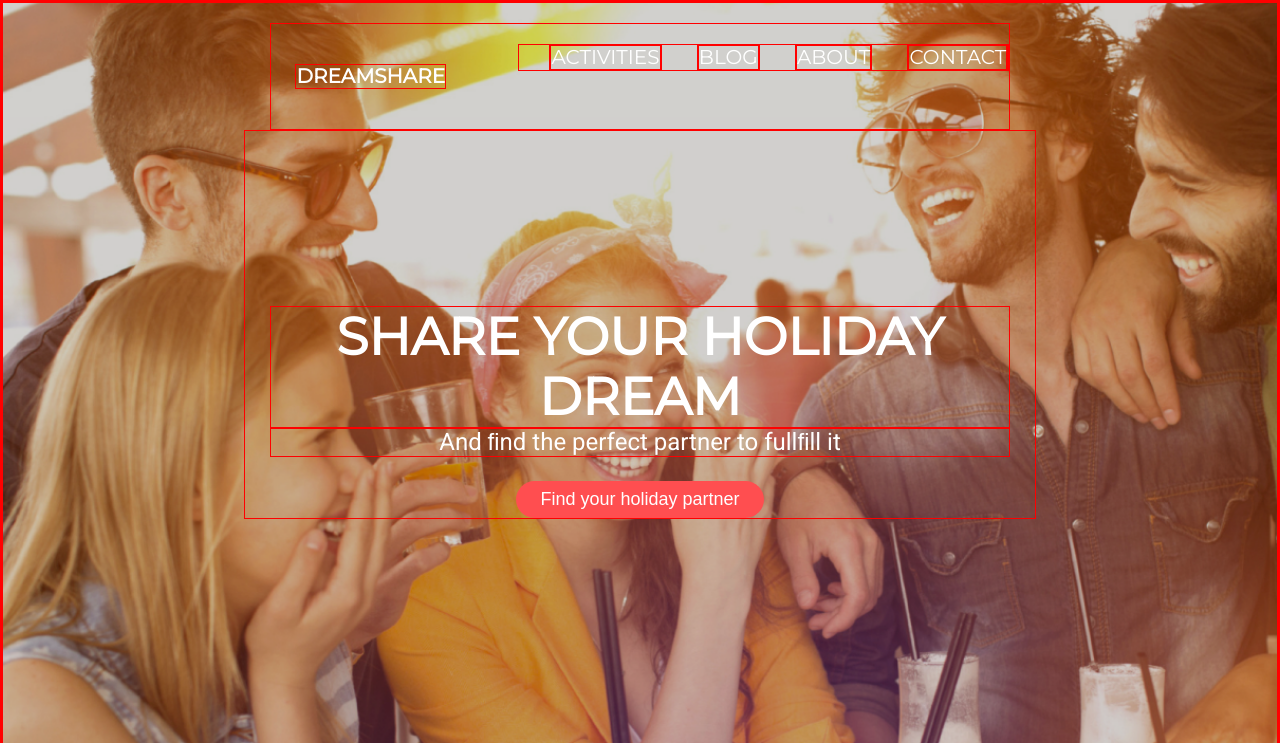
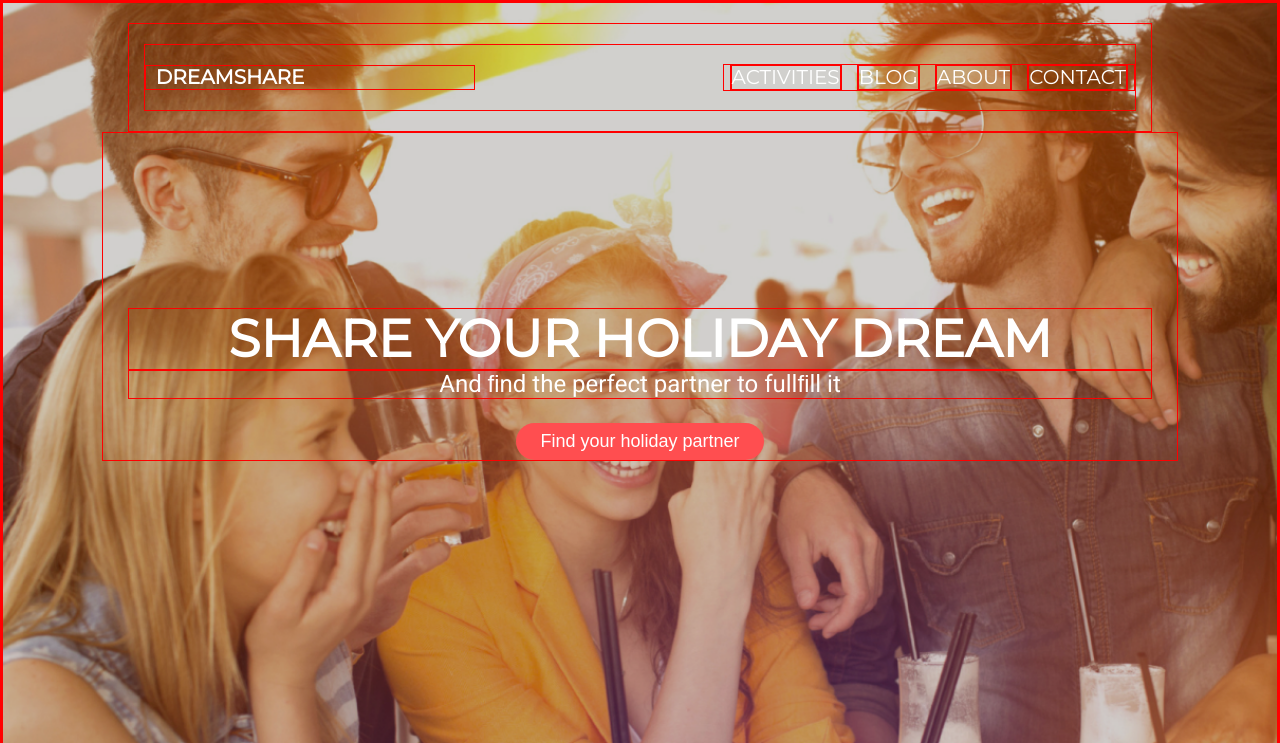
Before and after one commit to AngelaCPulido/Dreamshare, a plain HTML site: page index.html in a window 1280 px wide. Shown: the top 743 px of the page. Drawn offline with Linux system fonts and the light colour scheme.

Commit message:
menu
cambio columnas menú

```diff
--- a/css/reticula.css
+++ b/css/reticula.css
@@ -1,4 +1,4 @@
-@media (min-width: 1024px) {
+/*@media (min-width: 1024px) {
 
   .container {
     margin: auto;
@@ -56,10 +56,20 @@
       padding-left: 1%;
       max-width: 100%;
     }
-}
+}*/
 
 /*Reticula*/
 
+@media (min-width: 1024px) {
+
+  .container {
+    margin: auto;
+    padding-right: 2%;
+    padding-left: 2%;
+    max-width: 1024px;
+    position: relative;
+  }
+}
 
 
 .row {
--- a/css/styles.css
+++ b/css/styles.css
@@ -27,7 +27,6 @@
 		box-sizing: border-box;
 		text-transform: uppercase;
 		color: #FFFFFF;
-		width: 100%;
 	}
 
 	h4{
@@ -144,14 +143,6 @@
 
 	.menu {
 	  font-size: 20px;
-	  display: inline-block;
-	  position: absolute;
-	  right: 0;
-	}
-
-	.menu li {
-	  display: inline-block;
-	  margin-left: 30px;
 	}
 
 	.menu a {
--- a/index.html
+++ b/index.html
@@ -25,15 +25,18 @@
 </head>
 <body>
 	<section id="portada" class="portada background"> <!-- Portada -->
-		<header id="header" class="header container" > <!-- header -->
-				<figure class="logotipo">Dreamshare</figure><!-- logotipo -->
-				<nav class="menu"> <!-- menu  -->
-		  			<ul>
-		  				<li><a href="index.html" title="Activities" class="item1">Activities</a></li>
-		  				<li><a href="#Blog" title="Blog" class="item1">Blog</a></li>
-		  				<li><a href="#About" title="About" class="item2">About</a></li>
-		  				<li><a href="#Contact" title="Contact" class="item2">Contact</a></li>
-		  			</ul>
+		<header id="header" class="container" > <!-- header -->
+				<nav class="row between middle"> <!-- menu  -->
+					<figure class="logotipo col-4">Dreamshare</figure><!-- logotipo -->
+		  			<div class="menu col-5 end">
+		  				<ul class="row between">
+			  				<li class="col"><a href="index.html" title="Activities" class="item1">Activities</a></li>
+			  				<li class="col"><a href="#Blog" title="Blog" class="item1">Blog</a></li>
+			  				<li class="col"><a href="#About" title="About" class="item2">About</a></li>
+			  				<li class="col"><a href="#Contact" title="Contact" class="item2">Contact</a></li>
+		  				</ul>
+		  			</div>
+
 	  			</nav>
 		</header><!-- /header -->
 		<div id="portada1" class="container center">
```
